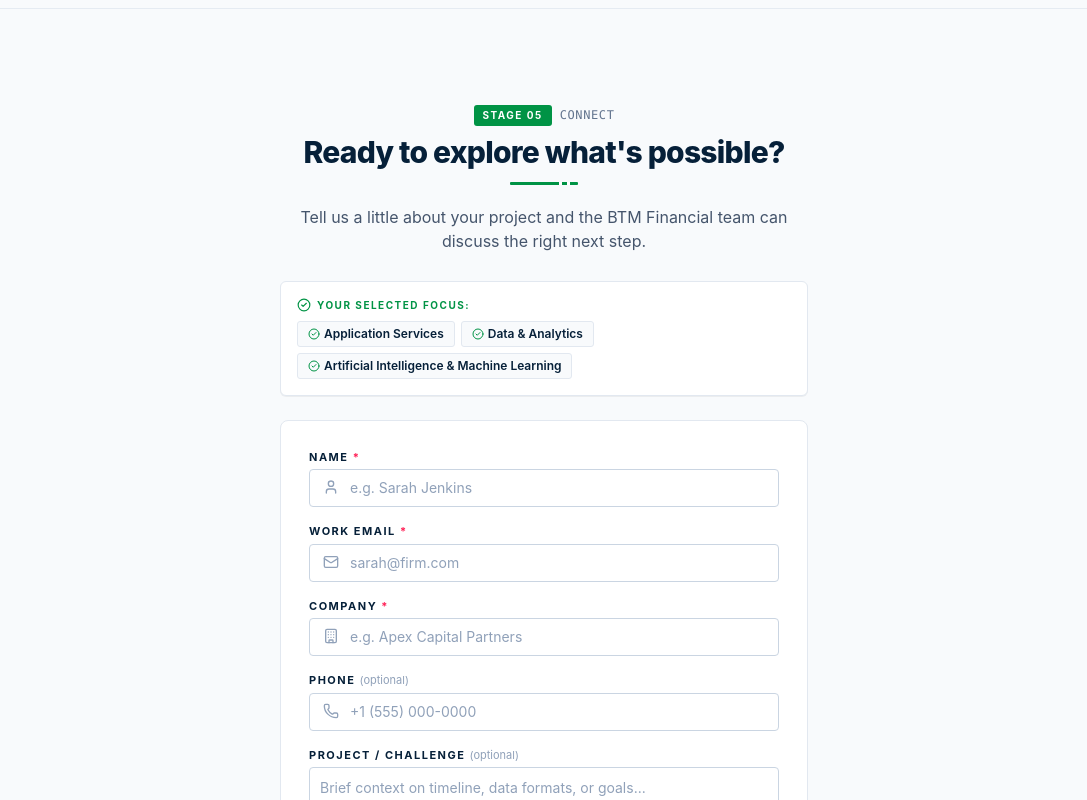
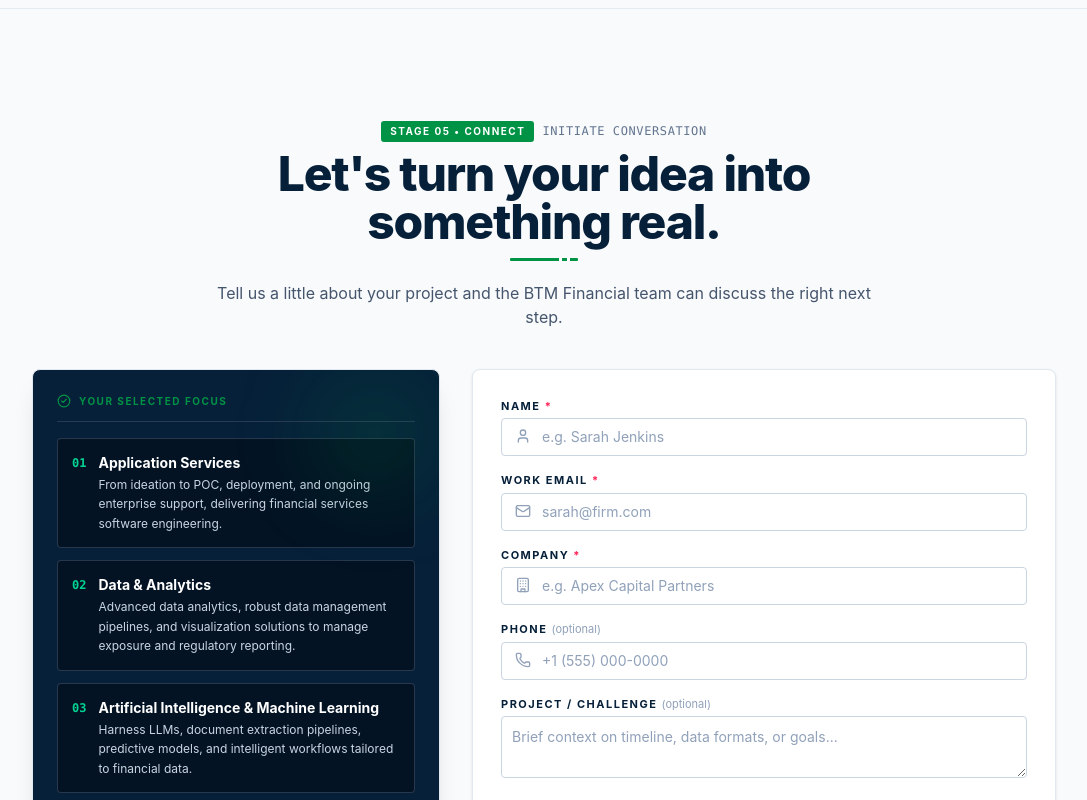
Before and after one commit to sunnyinfabio/BTM-FINANCIAL-FUNNEL, a Next.js app: page / in a window 1280 px wide. Shown: the part 4600-5400 px from the top of the page, without its empty margins (96-1183 px from the left). Built offline with nearby package versions, Linux system fonts and the light colour scheme.

Commit message:
Premium Stage 5: 2-column composition (Selected Focus recap on left, minimal conversion form on right)

```diff
--- a/src/components/funnel/Stage5Connect.tsx
+++ b/src/components/funnel/Stage5Connect.tsx
@@ -20,7 +20,8 @@
   Phone,
   MessageSquare,
   RefreshCw,
-  Sparkles
+  Sparkles,
+  ShieldCheck
 } from 'lucide-react';
 
 const leadFormSchema = z.object({
@@ -69,7 +70,6 @@
   const submissionType = watch('submissionType');
 
   const onSubmit = async (data: LeadFormData) => {
-    // Brief network latency simulation
     await new Promise((resolve) => setTimeout(resolve, 600));
     setSubmissionData(data);
     setIsSubmitted(true);
@@ -163,28 +163,28 @@
   }
 
   // ============================================================
-  // MINIMAL CONVERSION FORM
+  // 2-COLUMN CONVERSION SCREEN
   // ============================================================
   return (
-    <div className="mx-auto max-w-xl px-4 sm:px-6 py-8 sm:py-12">
+    <div className="mx-auto max-w-6xl px-4 sm:px-6 lg:px-8 py-10 sm:py-16">
       {/* Header Section */}
       <motion.div
         initial={{ opacity: 0, y: 12 }}
         animate={{ opacity: 1, y: 0 }}
         transition={{ duration: 0.35 }}
-        className="text-center mb-7"
+        className="text-center max-w-2xl mx-auto mb-10"
       >
         <div className="flex items-center justify-center gap-2 mb-2">
           <Badge variant="emerald" size="sm">
-            Stage 05
+            Stage 05 • Connect
           </Badge>
           <span className="text-xs font-mono font-medium text-slate-500 uppercase tracking-wider">
-            Connect
+            Initiate Conversation
           </span>
         </div>
 
-        <h2 className="text-2xl sm:text-3xl font-extrabold tracking-tight text-[#062039]">
-          Ready to explore what's possible?
+        <h2 className="text-3xl sm:text-4xl lg:text-5xl font-extrabold tracking-tight text-[#062039]">
+          Let's turn your idea into something real.
         </h2>
 
         {/* Signature BTM Bar Separator */}
@@ -195,38 +195,64 @@
         </p>
       </motion.div>
 
-      {/* Selected Focus Summary Box (Reassures User) */}
+      {/* 2-Column Composition (Left: Selected Focus | Right: Minimal Form) */}
+      <div className="grid grid-cols-1 lg:grid-cols-12 gap-8 items-start max-w-5xl mx-auto">
+        {/* Left Column (5 Cols): Selected Focus Recap */}
         <motion.div
-        initial={{ opacity: 0, y: 10 }}
-        animate={{ opacity: 1, y: 0 }}
-        transition={{ duration: 0.35, delay: 0.05 }}
-        className="mb-6 rounded-[6px] border border-slate-200 bg-white p-4 shadow-2xs"
+          initial={{ opacity: 0, x: -15 }}
+          animate={{ opacity: 1, x: 0 }}
+          transition={{ duration: 0.4 }}
+          className="lg:col-span-5 space-y-5"
         >
-        <div className="flex items-center gap-1.5 text-[10px] font-bold uppercase tracking-[1.5px] text-[#009345] mb-2">
+          <div className="rounded-[8px] border border-slate-200 bg-[#062039] text-white p-6 shadow-xl relative overflow-hidden">
+            {/* Ambient Glow */}
+            <div className="absolute top-0 right-0 h-32 w-32 bg-[#009345]/15 rounded-full blur-2xl pointer-events-none" />
+
+            <div className="flex items-center gap-2 text-[10px] font-bold uppercase tracking-[1.5px] text-[#009345] pb-3 border-b border-slate-700/80">
               <CheckCircle2 className="h-3.5 w-3.5 text-[#009345]" />
-          Your selected focus:
+              Your Selected Focus
             </div>
-        <div className="flex flex-wrap gap-1.5">
-          {recommendation.recommendedCapabilities.map((cap) => (
-            <span
+
+            {/* List of Recommended Capabilities */}
+            <div className="mt-4 space-y-3">
+              {recommendation.recommendedCapabilities.slice(0, 3).map((cap, idx) => (
+                <div
                   key={cap.id}
-              className="inline-flex items-center gap-1 bg-slate-50 px-2.5 py-1 rounded-[3px] border border-slate-200 text-xs font-semibold text-[#062039]"
+                  className="rounded-[4px] bg-[#031120]/80 border border-slate-700/80 p-3.5 flex items-start gap-3"
                 >
-              <CheckCircle2 className="h-3 w-3 text-[#009345]" />
-              {cap.name}
+                  <span className="font-mono text-xs font-bold text-emerald-400 mt-0.5">
+                    0{idx + 1}
                   </span>
+                  <div>
+                    <div className="text-sm font-bold text-white">{cap.name}</div>
+                    <p className="text-xs text-slate-300 font-normal mt-0.5 leading-relaxed">
+                      {cap.shortDescription}
+                    </p>
+                  </div>
+                </div>
               ))}
+            </div>
+
+            {/* Reassurance Note */}
+            <div className="mt-5 pt-4 border-t border-slate-700/80 text-xs text-slate-300 leading-relaxed font-normal">
+              Your selections and diagnostic profile are automatically attached to your inquiry for our technical partners.
+            </div>
+          </div>
+
+          <div className="rounded-[6px] border border-slate-200 bg-white p-4 text-xs text-slate-600 flex items-center gap-2.5 shadow-2xs">
+            <ShieldCheck className="h-4 w-4 text-[#009345] shrink-0" />
+            <span>Institutional-grade confidentiality. NDA available prior to technical discovery.</span>
           </div>
         </motion.div>
 
-      {/* Minimal Lead Form Card */}
+        {/* Right Column (7 Cols): Minimal Conversion Form */}
         <motion.div
-        initial={{ opacity: 0, y: 12 }}
-        animate={{ opacity: 1, y: 0 }}
-        transition={{ duration: 0.35, delay: 0.1 }}
-        className="rounded-[8px] border border-slate-200 bg-white p-6 sm:p-7 shadow-2xs"
+          initial={{ opacity: 0, x: 15 }}
+          animate={{ opacity: 1, x: 0 }}
+          transition={{ duration: 0.4 }}
+          className="lg:col-span-7 rounded-[8px] border border-slate-200 bg-white p-6 sm:p-7 shadow-sm"
         >
-        <form onSubmit={handleSubmit(onSubmit)} className="space-y-4">
+          <form onSubmit={handleSubmit(onSubmit)} className="space-y-4 text-left">
             {/* Name */}
             <div>
               <label className="block text-[11px] font-bold uppercase tracking-[1.5px] text-[#062039] mb-1">
@@ -346,13 +372,14 @@
               </Button>
             </div>
 
-          {/* Subtle Privacy Reassurance */}
+            {/* Privacy Reassurance */}
             <div className="pt-2 flex items-center justify-center gap-1.5 text-[11px] text-slate-500 text-center">
               <Lock className="h-3 w-3 text-[#009345] shrink-0" />
-            <span>Enterprise confidentiality assured. BTM Financial does not share your information.</span>
+              <span>Enterprise confidentiality assured. BTM Financial does not share your data.</span>
             </div>
           </form>
         </motion.div>
       </div>
+    </div>
   );
 }
```
Lines whose indentation alone changed are shown as unchanged.
